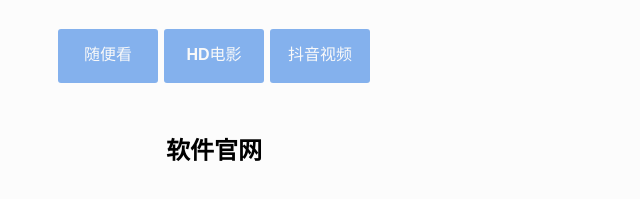
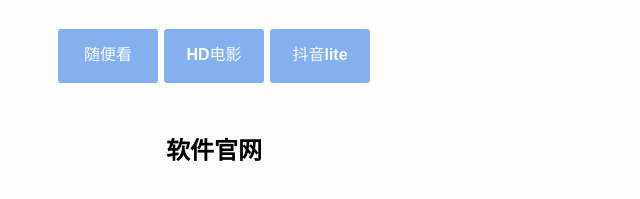
Before and after one commit to dianliang521/zhuye32, a plain HTML site: page index.html in a window 1280 px wide. Shown: the part 652-851 px from the top of the page, 426-1066 px from the left. Drawn offline with Linux system fonts and the light colour scheme.

Commit message:
Update index.html

```diff
--- a/index.html
+++ b/index.html
@@ -244,7 +244,7 @@
 
 <a href="https://dianliang521.github.io/gaoqingzhibo/index.html" class="rowtop1">HD电影</a>
 
-<a href="https://h5.kuaiyinshi.com/" class="rowtop1">抖音视频</a>
+<a href="https://h5.kuaiyinshi.com/" class="rowtop1">抖音lite</a>
 
 <h4 data="FOLDER">软件官网</h4>
 
```
